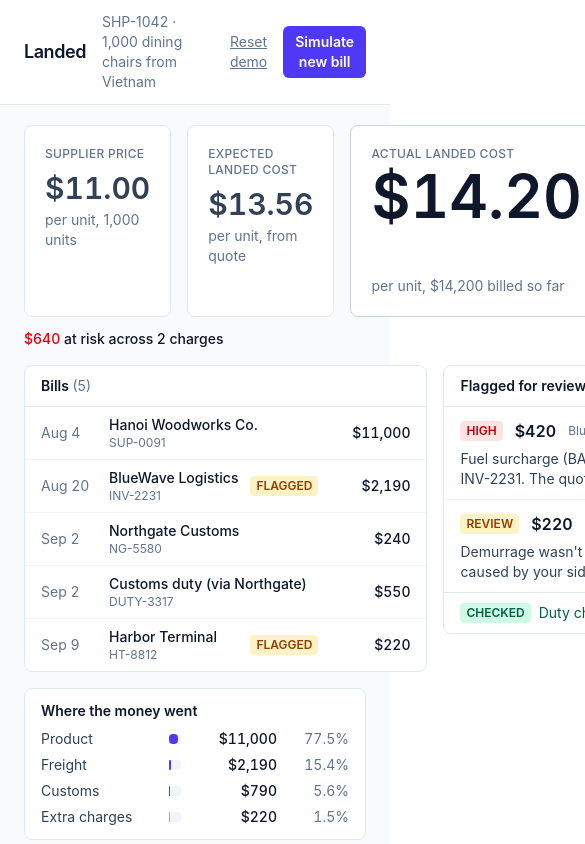
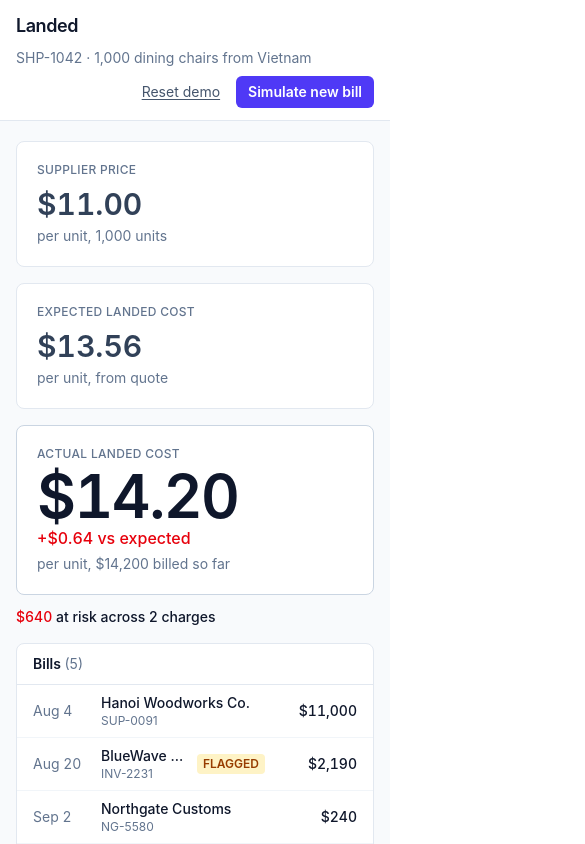
Before and after one commit to cherylaurelia/asvc, a React (Vite) app: page / in a window 390 px wide. Shown: the top 844 px of the page, 585 px wide, since content can reach past the window. Built offline with nearby package versions, Linux system fonts and the light colour scheme.

Commit message:
Stack layout on narrow screens

```diff
--- a/src/App.jsx
+++ b/src/App.jsx
@@ -31,20 +31,20 @@ export default function App() {
   return (
     <div className="min-h-screen bg-slate-50 text-slate-900">
       <header className="border-b border-slate-200 bg-white">
-        <div className="mx-auto flex max-w-6xl items-center gap-4 px-6 py-3">
-          <span className="text-lg font-semibold tracking-tight">Landed</span>
+        <div className="mx-auto flex max-w-6xl flex-wrap items-center gap-x-4 gap-y-2 px-4 py-3 sm:px-6">
+          <h1 className="text-lg font-semibold tracking-tight">Landed</h1>
           <span className="text-sm text-slate-500">
             {data.shipment.id} · {data.shipment.name}
           </span>
           <span className="ml-auto flex items-center gap-4">
-            <button type="button" onClick={resetDemo} className="text-sm text-slate-500 underline hover:text-slate-900">
+            <button type="button" onClick={resetDemo} className="rounded-sm text-sm text-slate-600 underline underline-offset-2 hover:text-slate-900">
               Reset demo
             </button>
             <button
               type="button"
               onClick={simulateLateBill}
               disabled={lateBillAdded}
-              className="rounded-md bg-indigo-600 px-3 py-1.5 text-sm font-semibold text-white hover:bg-indigo-700 disabled:cursor-not-allowed disabled:bg-slate-200 disabled:text-slate-500"
+              className="rounded-md bg-indigo-600 px-3 py-1.5 text-sm font-semibold text-white hover:bg-indigo-700 active:bg-indigo-800 disabled:cursor-not-allowed disabled:bg-slate-200 disabled:text-slate-600"
             >
               Simulate new bill
             </button>
@@ -52,9 +52,9 @@ export default function App() {
         </div>
       </header>
 
-      <main className="mx-auto max-w-6xl space-y-4 px-6 py-5">
+      <main className="mx-auto max-w-6xl space-y-4 px-4 py-5 sm:px-6">
         <CostCard shipment={data.shipment} cost={cost} flash={lateBillAdded} />
-        <div className="grid grid-cols-[2fr_3fr] items-start gap-4">
+        <div className="grid grid-cols-1 items-start gap-4 md:grid-cols-[2fr_3fr]">
           <BillTimeline bills={bills} flags={flags} selectedBillId={selectedBillId} onSelect={setSelectedBillId} />
           <FlagList
             flags={flags}
--- a/src/components/Breakdown.jsx
+++ b/src/components/Breakdown.jsx
@@ -4,13 +4,13 @@ export default function Breakdown({ rows }) {
   return (
     <section className="rounded-lg border border-slate-200 bg-white px-4 py-3">
       <h2 className="text-sm font-semibold text-slate-900">Where the money went</h2>
-      <div className="mt-2 grid grid-cols-[7rem_1fr_5rem_3.5rem] items-center gap-x-4 gap-y-1.5 text-sm">
+      <div className="mt-2 grid grid-cols-[6.5rem_1fr_4.5rem_3rem] items-center gap-x-2 gap-y-1.5 sm:grid-cols-[7rem_1fr_5rem_3.5rem] sm:gap-x-4 text-sm">
         {rows.map((row) => (
           <div key={row.key} className="contents">
             <span className="text-slate-700">{row.label}</span>
-            <span className="h-2.5 rounded bg-slate-100">
+            <span className="h-2.5 rounded bg-slate-100" aria-hidden="true">
               <span
-                className={`block h-2.5 rounded transition-all duration-500 ${
+                className={`block h-2.5 rounded transition-[width] duration-500 ease-out motion-reduce:transition-none ${
                   row.key === "extra" ? "bg-amber-500" : "bg-indigo-600"
                 }`}
                 style={{ width: `${row.percent}%` }}
--- a/src/components/CostCard.jsx
+++ b/src/components/CostCard.jsx
@@ -10,7 +10,7 @@ export default function CostCard({ shipment, cost, flash }) {
 
   return (
     <section>
-      <div className="grid grid-cols-[1fr_1fr_1.5fr] gap-4">
+      <div className="grid grid-cols-1 gap-4 md:grid-cols-[1fr_1fr_1.5fr]">
         <div className="rounded-lg border border-slate-200 bg-white p-5">
           <Label>Supplier price</Label>
           <div className="mt-2 text-3xl font-semibold tabular-nums text-slate-700">
@@ -29,10 +29,10 @@ export default function CostCard({ shipment, cost, flash }) {
 
         <div className="rounded-lg border border-slate-300 bg-white p-5">
           <Label>Actual landed cost</Label>
-          <div className="mt-1 flex items-baseline gap-4">
+          <div className="mt-1 flex flex-wrap items-baseline gap-x-4">
             <span
               key={cost.actualTotal}
-              className={`rounded-md text-6xl font-semibold tabular-nums text-slate-900 ${flash ? "flash" : ""}`}
+              className={`rounded-md text-6xl font-semibold tracking-tight tabular-nums text-slate-900 ${flash ? "flash" : ""}`}
             >
               {perUnit(cost.actualPerUnit)}
             </span>
@@ -45,7 +45,7 @@ export default function CostCard({ shipment, cost, flash }) {
         </div>
       </div>
 
-      <div className="mt-3 flex items-baseline gap-6 text-sm">
+      <div className="mt-3 flex flex-wrap items-baseline gap-x-6 gap-y-1 text-sm" aria-live="polite">
         {cost.unresolvedCount > 0 ? (
           <span className="font-medium text-slate-900">
             <span className="tabular-nums text-red-600">{money(cost.moneyAtRisk)}</span> at risk across{" "}
```
